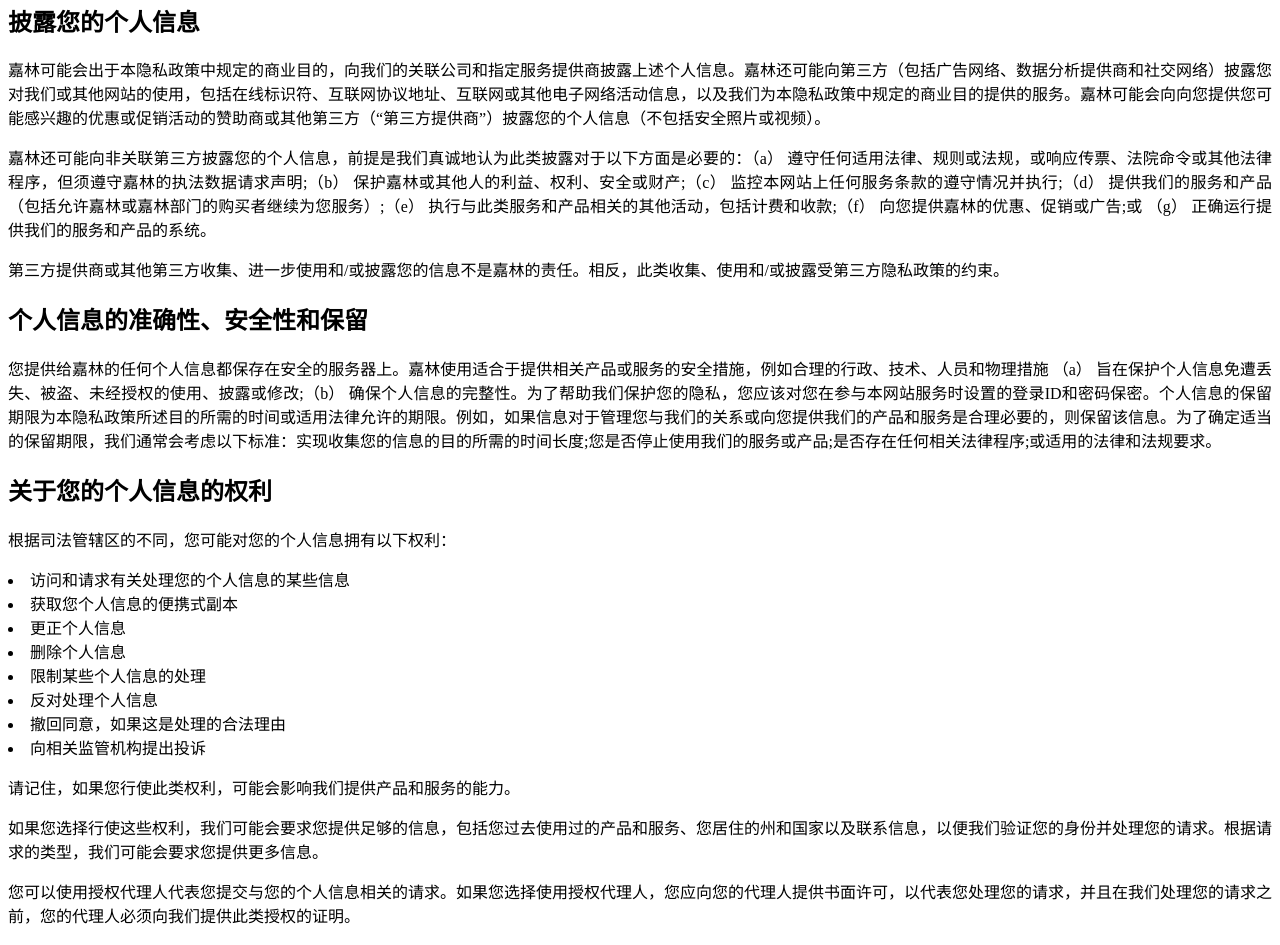
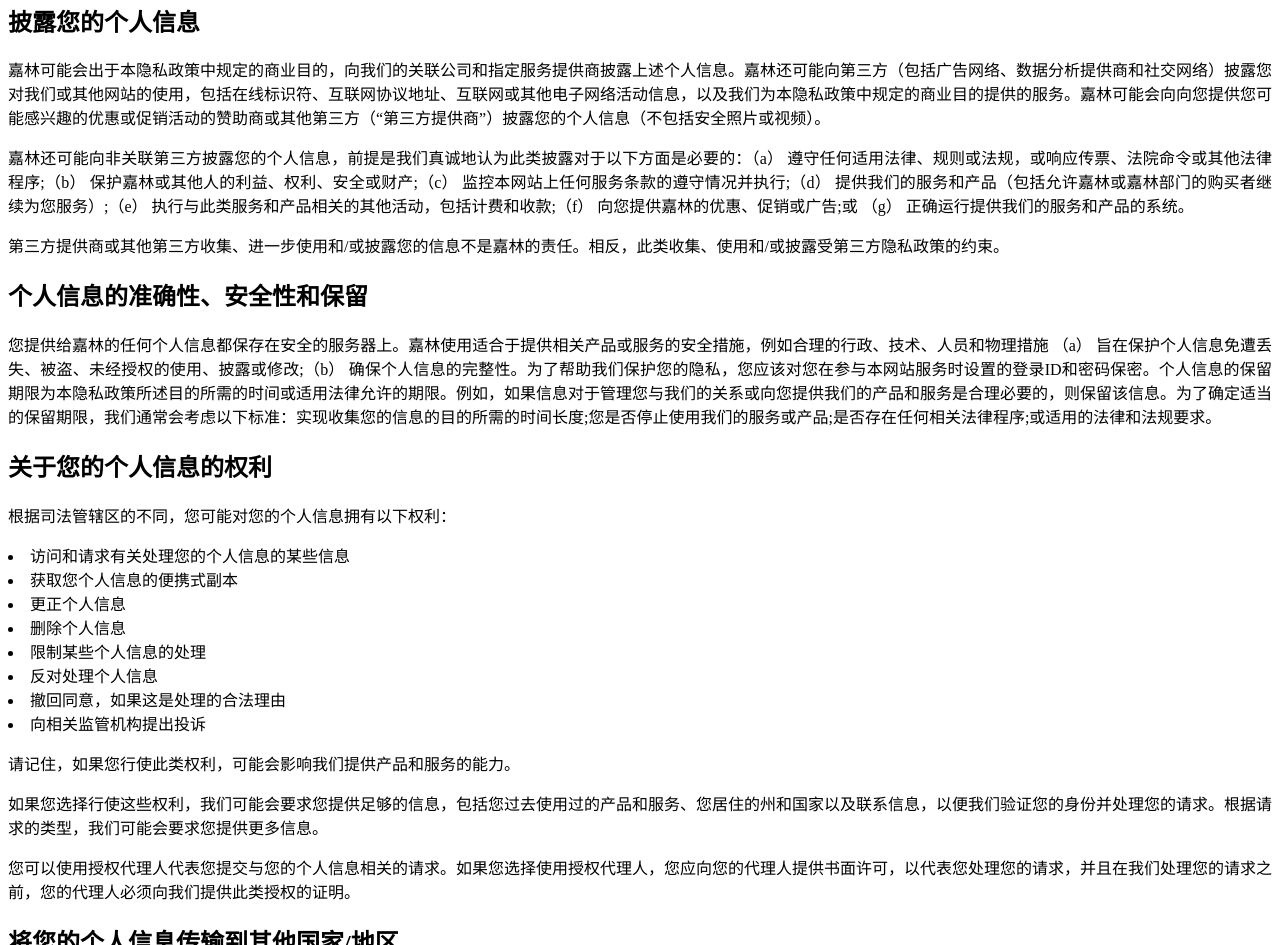
Before and after one commit to garinasset/garinasset.com, a plain HTML site: page root/privacy.html in a window 1280 px wide. Shown: the part 1980-2925 px from the top of the page. Drawn offline with Linux system fonts and the light colour scheme.

Commit message:
修订隐私政策

```diff
--- a/root/privacy.html
+++ b/root/privacy.html
@@ -66,7 +66,7 @@
     <h2>披露您的个人信息</h2>
     <p>嘉林可能会出于本隐私政策中规定的商业目的，向我们的关联公司和指定服务提供商披露上述个人信息。嘉林还可能向第三方（包括广告网络、数据分析提供商和社交网络）披露您对我们或其他网站的使用，包括在线标识符、互联网协议地址、互联网或其他电子网络活动信息，以及我们为本隐私政策中规定的商业目的提供的服务。嘉林可能会向向您提供您可能感兴趣的优惠或促销活动的赞助商或其他第三方（“第三方提供商”）披露您的个人信息（不包括安全照片或视频）。
     </p>
-    <p>嘉林还可能向非关联第三方披露您的个人信息，前提是我们真诚地认为此类披露对于以下方面是必要的：（a） 遵守任何适用法律、规则或法规，或响应传票、法院命令或其他法律程序，但须遵守嘉林的执法数据请求声明;（b）
+    <p>嘉林还可能向非关联第三方披露您的个人信息，前提是我们真诚地认为此类披露对于以下方面是必要的：（a） 遵守任何适用法律、规则或法规，或响应传票、法院命令或其他法律程序;（b）
         保护嘉林或其他人的利益、权利、安全或财产;（c） 监控本网站上任何服务条款的遵守情况并执行;（d） 提供我们的服务和产品（包括允许嘉林或嘉林部门的购买者继续为您服务）;（e）
         执行与此类服务和产品相关的其他活动，包括计费和收款;（f） 向您提供嘉林的优惠、促销或广告;或 （g） 正确运行提供我们的服务和产品的系统。</p>
     <p>第三方提供商或其他第三方收集、进一步使用和/或披露您的信息不是嘉林的责任。相反，此类收集、使用和/或披露受第三方隐私政策的约束。</p>
```
